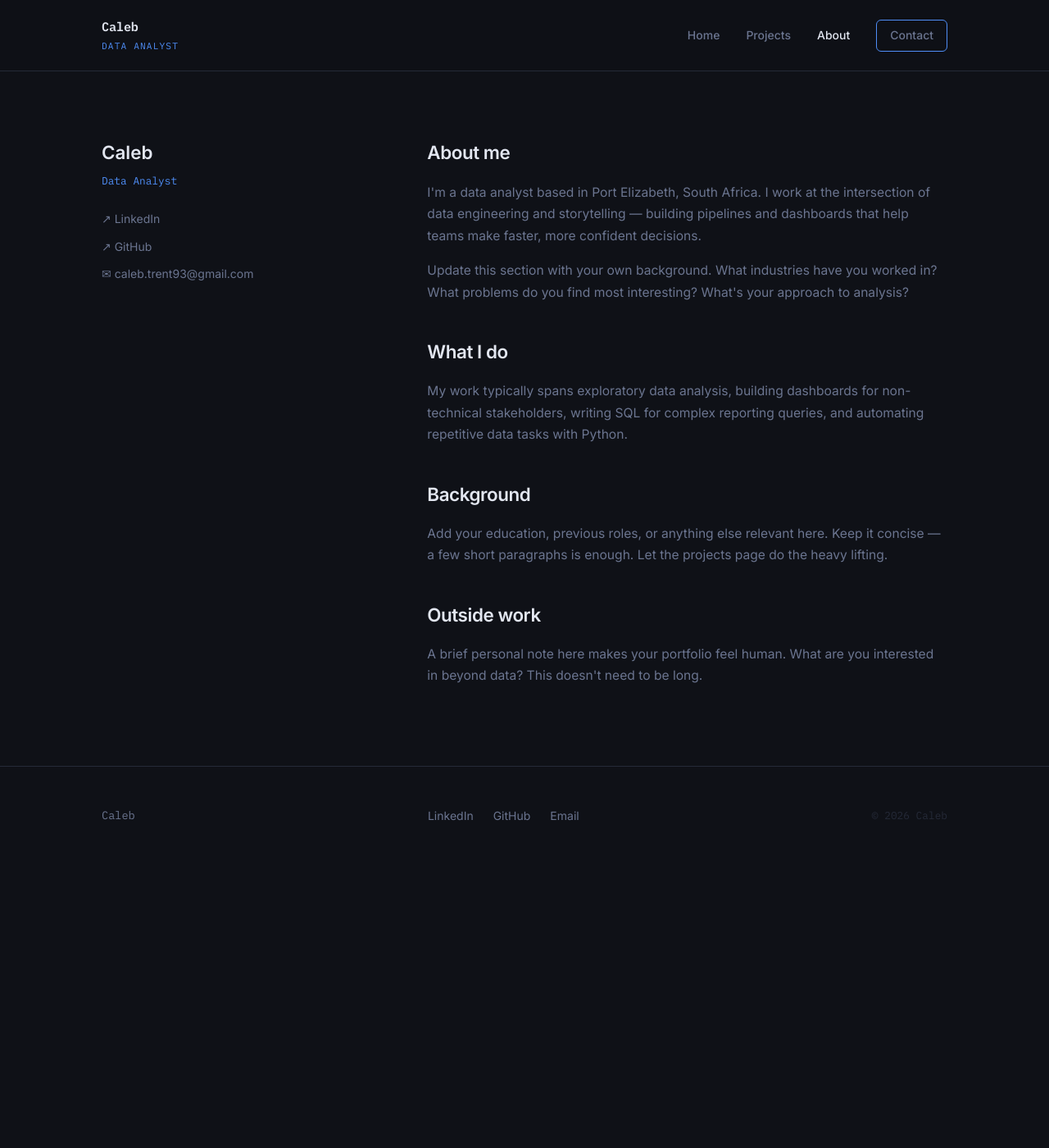
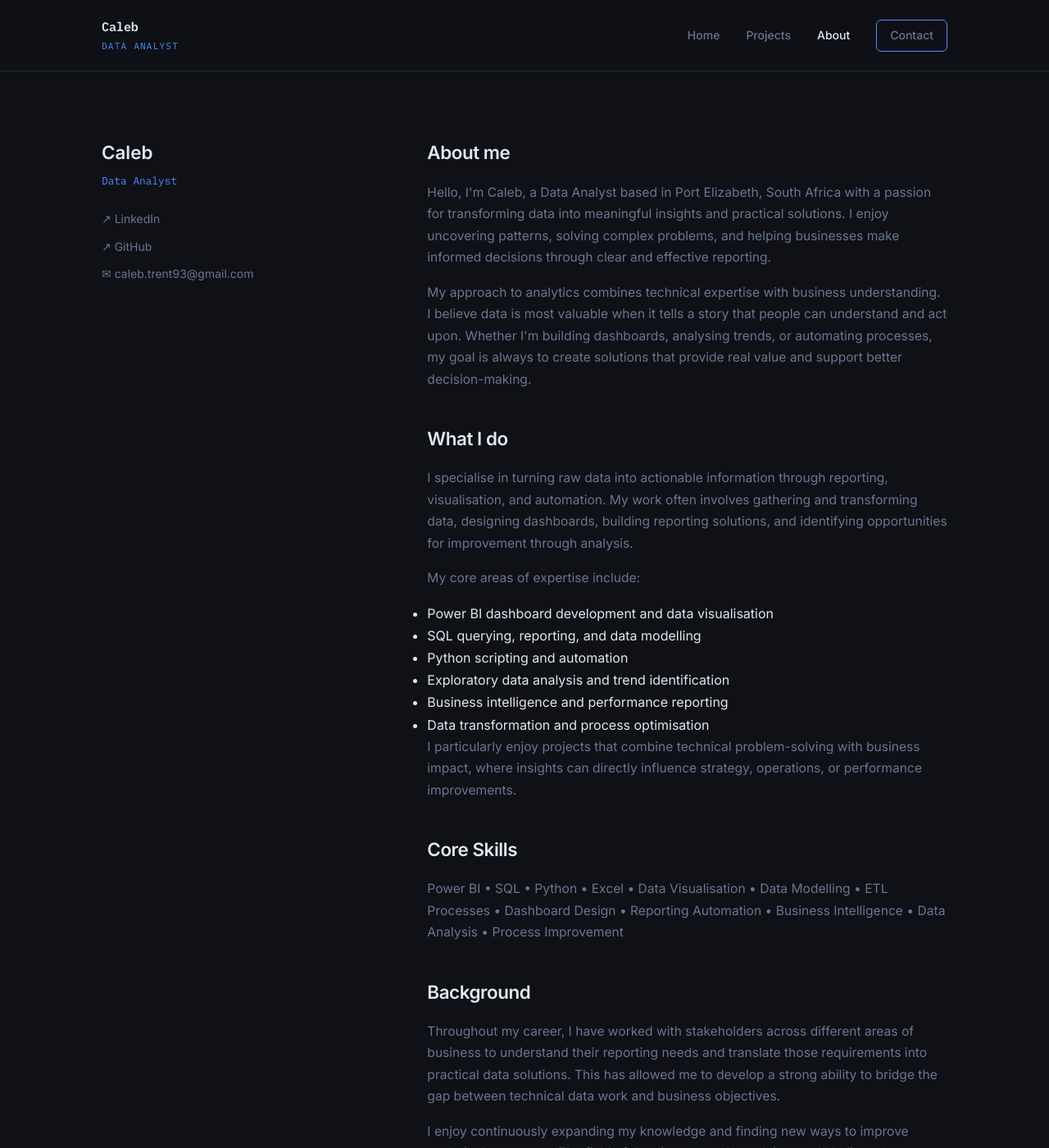
Before and after one commit to Shazilazi/Shazilazi.github.io, a Jekyll site: the page built from _pages/about.html, in a window 1280 px wide and 1400 px high. Shown: the whole window at 82% size. Built offline with Jekyll 4.4.1, drawn with Linux system fonts in a browser that asks for light colours; some of the changed text lies outside the part shown.

Commit message:
Update about.html

```diff
--- a/_pages/about.html
+++ b/_pages/about.html
@@ -25,34 +25,95 @@ permalink: /about/
     <div class="about-body">
       <h2>About me</h2>
       <p>
-        I'm a data analyst based in {{ site.author.location }}. I work at the intersection
-        of data engineering and storytelling — building pipelines and dashboards that
-        help teams make faster, more confident decisions.
+        Hello, I'm Caleb, a Data Analyst based in {{ site.author.location }} with a passion
+        for transforming data into meaningful insights and practical solutions. I enjoy
+        uncovering patterns, solving complex problems, and helping businesses make informed
+        decisions through clear and effective reporting.
       </p>
       <p>
-        Update this section with your own background. What industries have you worked in?
-        What problems do you find most interesting? What's your approach to analysis?
+        My approach to analytics combines technical expertise with business understanding.
+        I believe data is most valuable when it tells a story that people can understand and
+        act upon. Whether I'm building dashboards, analysing trends, or automating processes,
+        my goal is always to create solutions that provide real value and support better decision-making.
       </p>
 
       <h2>What I do</h2>
       <p>
-        My work typically spans exploratory data analysis, building dashboards for
-        non-technical stakeholders, writing SQL for complex reporting queries, and
-        automating repetitive data tasks with Python.
+        I specialise in turning raw data into actionable information through reporting,
+        visualisation, and automation. My work often involves gathering and transforming data,
+        designing dashboards, building reporting solutions, and identifying opportunities
+        for improvement through analysis.
+      </p>
+      <p>
+      My core areas of expertise include:
+      </p>
+      <ul>
+          <li>Power BI dashboard development and data visualisation</li>
+          <li>SQL querying, reporting, and data modelling</li>
+          <li>Python scripting and automation</li>
+          <li>Exploratory data analysis and trend identification</li>
+          <li>Business intelligence and performance reporting</li>
+          <li>Data transformation and process optimisation</li>
+      </ul>
+      <p>
+        I particularly enjoy projects that combine technical problem-solving with business impact,
+        where insights can directly influence strategy, operations, or performance improvements.
+      </p>
+
+      <h2>Core Skills</h2>
+
+      <p>
+        Power BI • SQL • Python • Excel • Data Visualisation • Data Modelling • ETL Processes • Dashboard Design • Reporting Automation • Business Intelligence • Data Analysis • Process Improvement
       </p>
 
       <h2>Background</h2>
       <p>
-        Add your education, previous roles, or anything else relevant here. Keep it
-        concise — a few short paragraphs is enough. Let the projects page do the
-        heavy lifting.
+        Throughout my career, I have worked with stakeholders across different areas of business
+        to understand their reporting needs and translate those requirements into practical data
+        solutions. This has allowed me to develop a strong ability to bridge the gap between technical
+        data work and business objectives.
+      </p>
+
+      <p>
+        I enjoy continuously expanding my knowledge and finding new ways to improve analytical processes.
+        The field of data is constantly evolving, and I believe that maintaining curiosity and a
+        willingness to learn are essential for long-term success.
+      </p>
+
+      <p>
+        This portfolio showcases projects that demonstrate my analytical thinking, technical skills,
+        and approach to solving real-world problems using data. Each project represents an opportunity
+        to explore new techniques, tools, and business challenges.
+      </p>
+
+      <h2>Currently Learning</h2>
+
+      <p>
+        I am continually developing my skills in data analytics, software development, and automation.
+        Recent areas of interest include application development with Python, cloud-based data solutions,
+        advanced analytics techniques, and building end-to-end projects that combine data engineering,
+        analysis, and visualisation.
       </p>
 
       <h2>Outside work</h2>
       <p>
-        A brief personal note here makes your portfolio feel human. What are you
-        interested in beyond data? This doesn't need to be long.
+        When I'm not working with data, I enjoy staying active through field hockey, swimming,
+        and fitness training. I am also an enthusiastic gamer with a particular interest in
+        strategy, fantasy, and role-playing games.
       </p>
+
+      <p>
+        I'm a long-time fan of fantasy worlds such as Lord of the Rings and enjoy games like World of Warcraft
+        and The Witcher, where storytelling, exploration, and strategic thinking come together. Many of the
+        same problem-solving and analytical skills that make these hobbies enjoyable are also what drew me
+        to a career in data.
+      </p>
+
+      <p>
+        Above all, I enjoy learning new skills, exploring new technologies, and finding opportunities to grow
+        both professionally and personally.
+      </p>
+
     </div>
   </div>
 </div>
```
